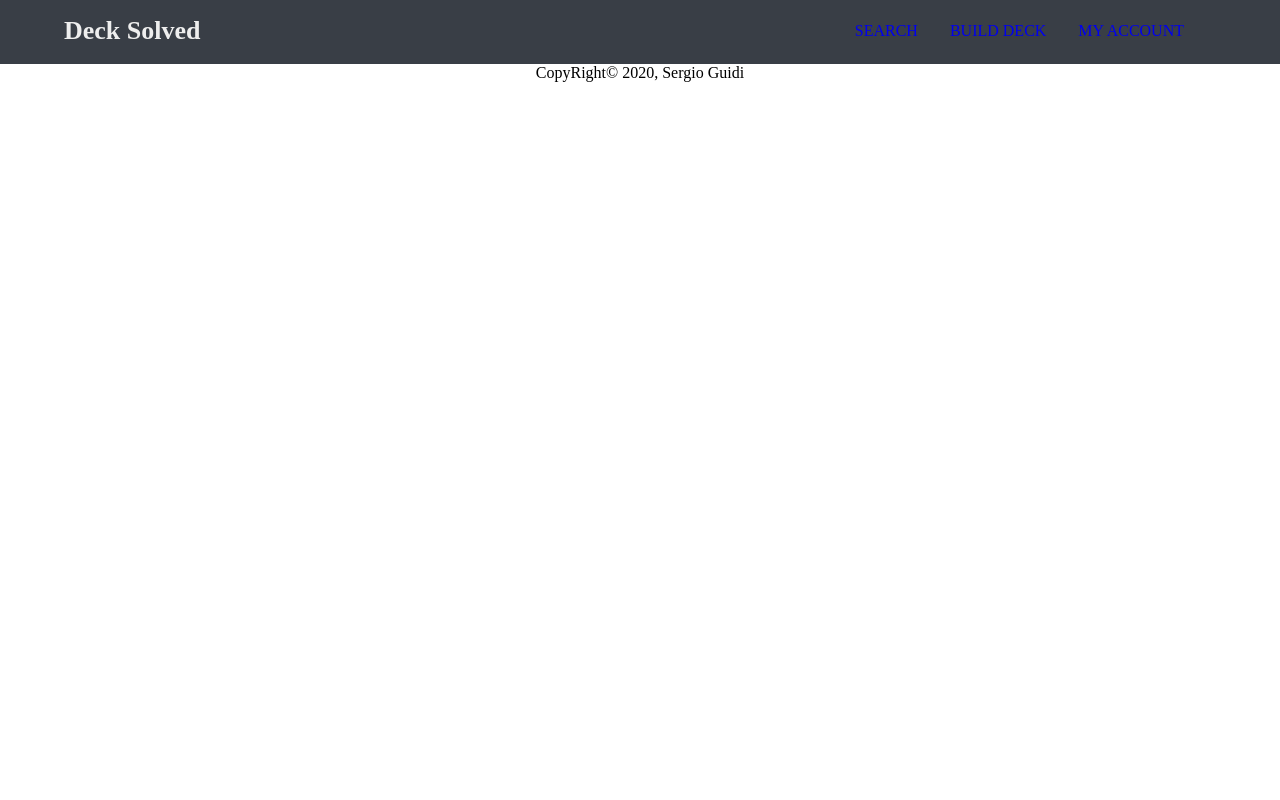
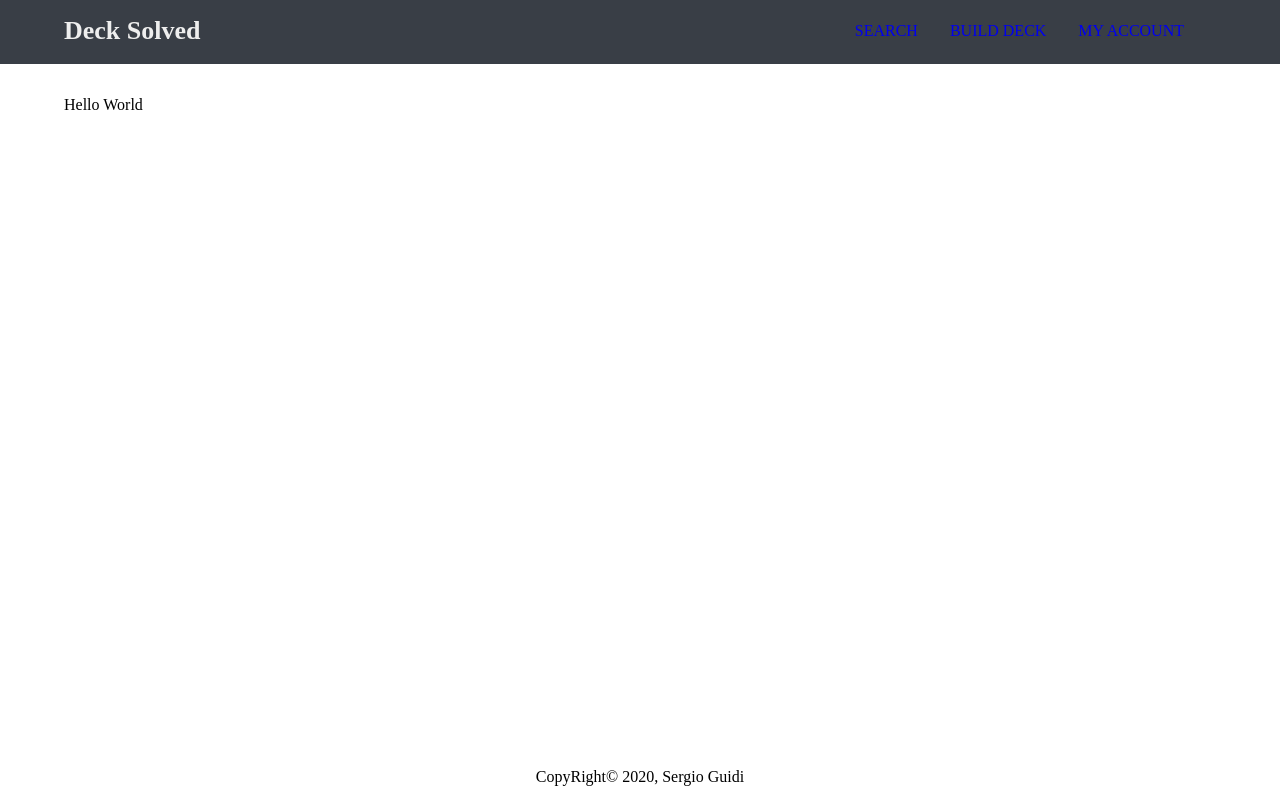
Before and after one commit to serjaou/deck-solved, a React (Create React App) app in the folder client/: page / in a window 1280 px wide. Built offline with nearby package versions, Linux system fonts and the light colour scheme.

Commit message:
Fix layout styles and add a content element

```diff
--- a/client/src/App.css
+++ b/client/src/App.css
@@ -1,5 +1,7 @@
 body {
   margin: 0;
+  min-height: 100vh;
+  position: relative;
 }
 
 /* NavBar */
@@ -27,7 +29,16 @@ body {
   font-weight: bold;
 }
 
-/* NavBar */
+/* Content */
+.content {
+  padding: 2rem 4rem;
+}
+
+/* Footer */
 .footer {
+  bottom: 0;
+  height: 2rem;
+  position: absolute;
   text-align: center;
+  width: 100%;
 }
--- a/client/src/App.js
+++ b/client/src/App.js
@@ -1,12 +1,13 @@
 import React from 'react';
-import NavBar from './components/NavBar';
-import Footer from './components/Footer';
+import NavBar from './components/layout/NavBar';
+import Footer from './components/layout/Footer';
 import './App.css';
 
 function App() {
   return (
     <div>
       <NavBar />
+      <div className='content'>Hello World</div>
       <Footer />
     </div>
   );
```
Also changed, not shown: client/src/components/layout/Footer.js (renamed from client/src/components/Footer.js), client/src/components/layout/NavBar.js (renamed from client/src/components/NavBar.js).
